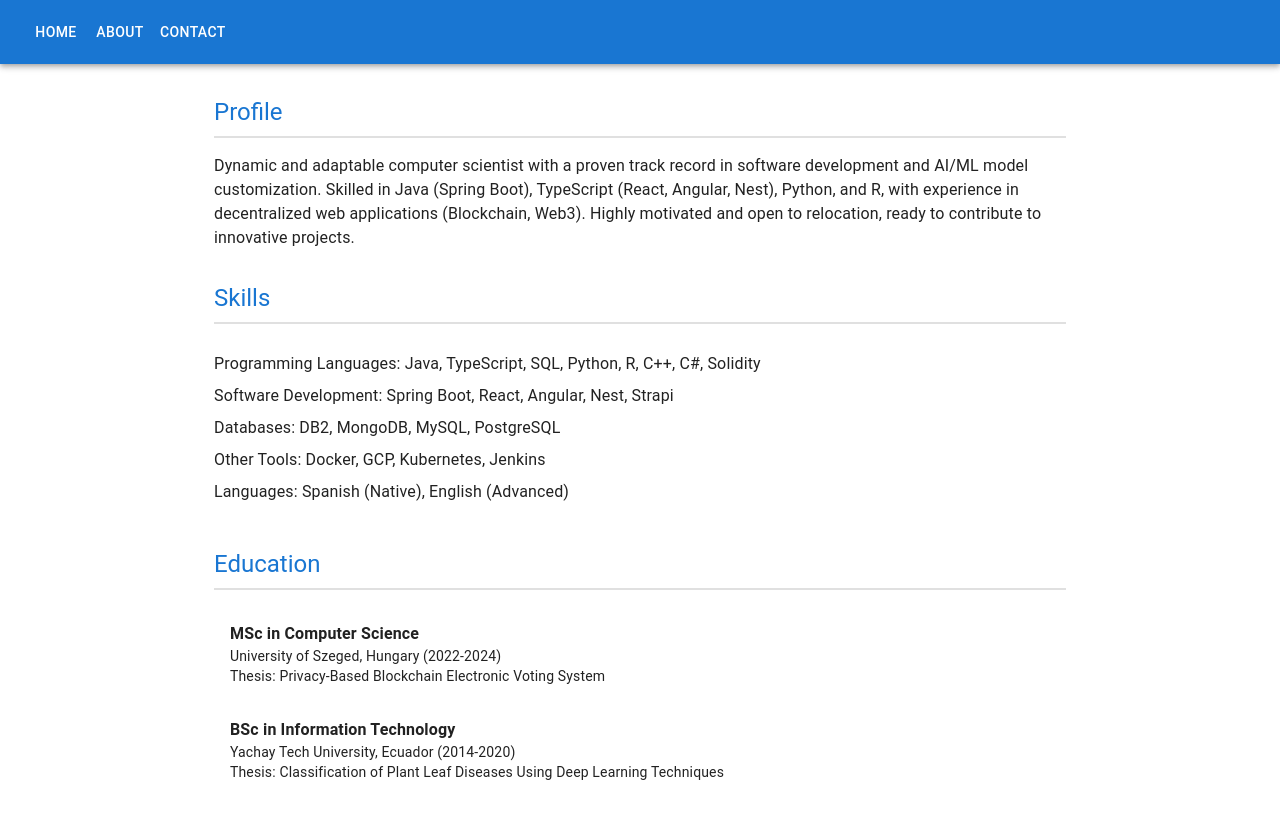
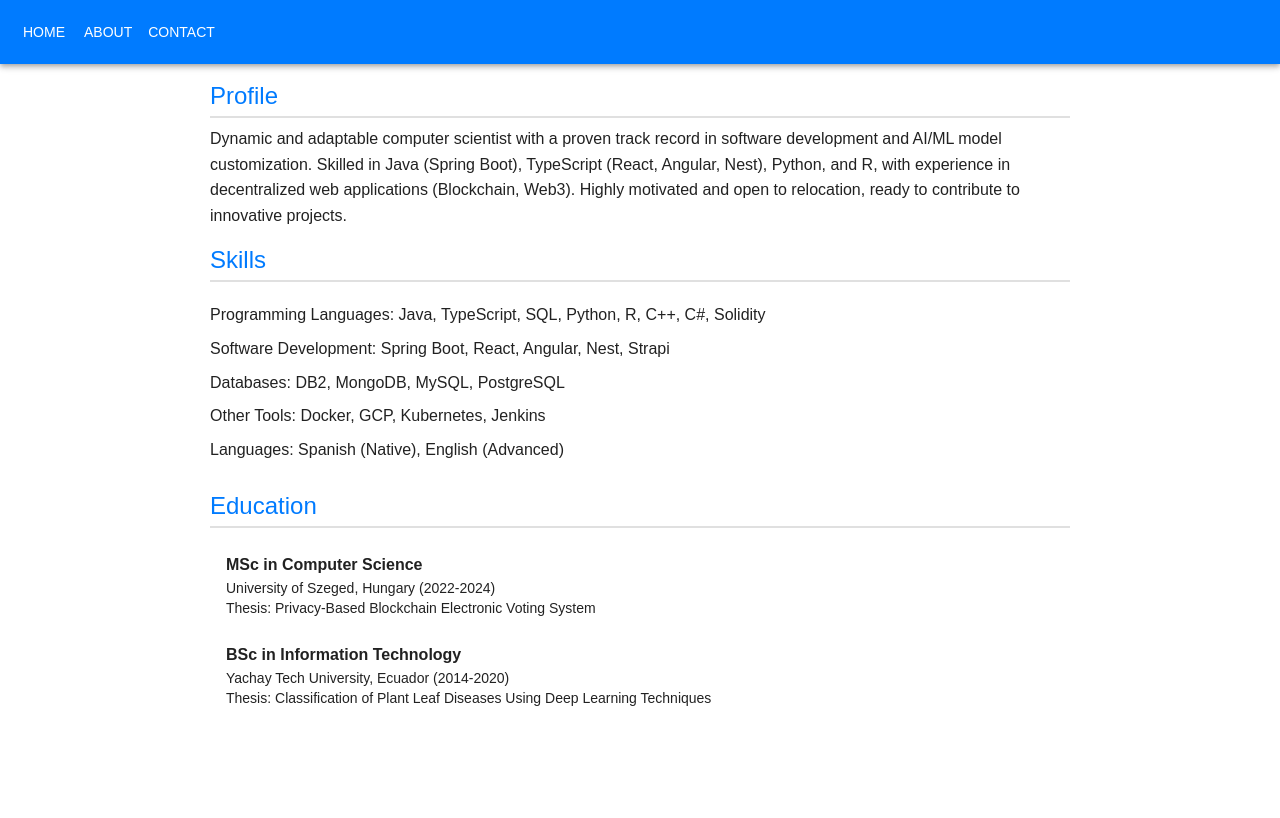
Before and after one commit to giovannyCaluna/my-site, a React (Create React App) app: page / in a window 1280 px wide. Shown: the top 818 px of the page. Built offline with nearby package versions, Linux system fonts and the light colour scheme.

Commit message:
Add themes

```diff
--- a/src/App.tsx
+++ b/src/App.tsx
@@ -1,13 +1,18 @@
+import { ThemeProvider } from '@mui/material/styles';
+import CssBaseline from '@mui/material/CssBaseline';
+import theme from './themes/theme';
 import { BrowserRouter as Router, Routes, Route, Link } from 'react-router-dom';
-import { AppBar, Toolbar, Button, Container, CssBaseline } from '@mui/material';
+import { AppBar, Toolbar, Button, Container } from '@mui/material';
 import Home from './pages/Home';
 import About from './pages/About';
 import Contact from './pages/Contact';
+import { JSX } from 'react';
 
-function App() {
+function App(): JSX.Element {
   return (
+    <ThemeProvider theme={theme}>
+      <CssBaseline />
       <Router>
-      <CssBaseline />
         <AppBar position="static">
           <Toolbar>
             <Button color="inherit" component={Link} to="/">
@@ -21,8 +26,7 @@ function App() {
             </Button>
           </Toolbar>
         </AppBar>
-
-      <Container maxWidth="md" sx={{ marginTop: 4 }}>
+        <Container maxWidth="md" sx={{ marginTop: theme.spacing(4) }}>
           <Routes>
             <Route path="/" element={<Home />} />
             <Route path="/about" element={<About />} />
@@ -30,6 +34,7 @@ function App() {
           </Routes>
         </Container>
       </Router>
+    </ThemeProvider>
   );
 }
 
--- /dev/null
+++ b/src/components/StyledBox.tsx
@@ -0,0 +1,9 @@
+import { styled } from '@mui/material/styles';
+import { Box } from '@mui/material';
+
+const StyledBox = styled(Box)(({ theme }) => ({
+  margin: theme.spacing(2), // Adds consistent margin
+  color: theme.palette.text.primary,
+}));
+
+export default StyledBox;
--- a/src/pages/Home.tsx
+++ b/src/pages/Home.tsx
@@ -1,14 +1,16 @@
+import StyledBox from '../components/StyledBox';
 import Profile from '../components/Profile';
 import Skills from '../components/Skills';
 import Education from '../components/Education';
+import { JSX } from 'react';
 
-function Home() {
+function Home(): JSX.Element {
   return (
-    <>
+    <StyledBox>
       <Profile />
       <Skills />
       <Education />
-    </>
+    </StyledBox>
   );
 }
 
--- /dev/null
+++ b/src/themes/theme.ts
@@ -0,0 +1,22 @@
+import { createTheme } from '@mui/material/styles';
+
+const theme = createTheme({
+  palette: {
+    primary: {
+      main: '#007bff', // Replace with your primary color
+    },
+    secondary: {
+      main: '#6c757d', // Replace with your secondary color
+    },
+  },
+  typography: {
+    fontFamily: 'Arial, sans-serif',
+    body1: {
+      fontSize: '1rem',
+      lineHeight: 1.6,
+    },
+  },
+  spacing: 4, // Default spacing multiplier (4px)
+});
+
+export default theme;
```
Lines whose indentation alone changed are shown as unchanged.
